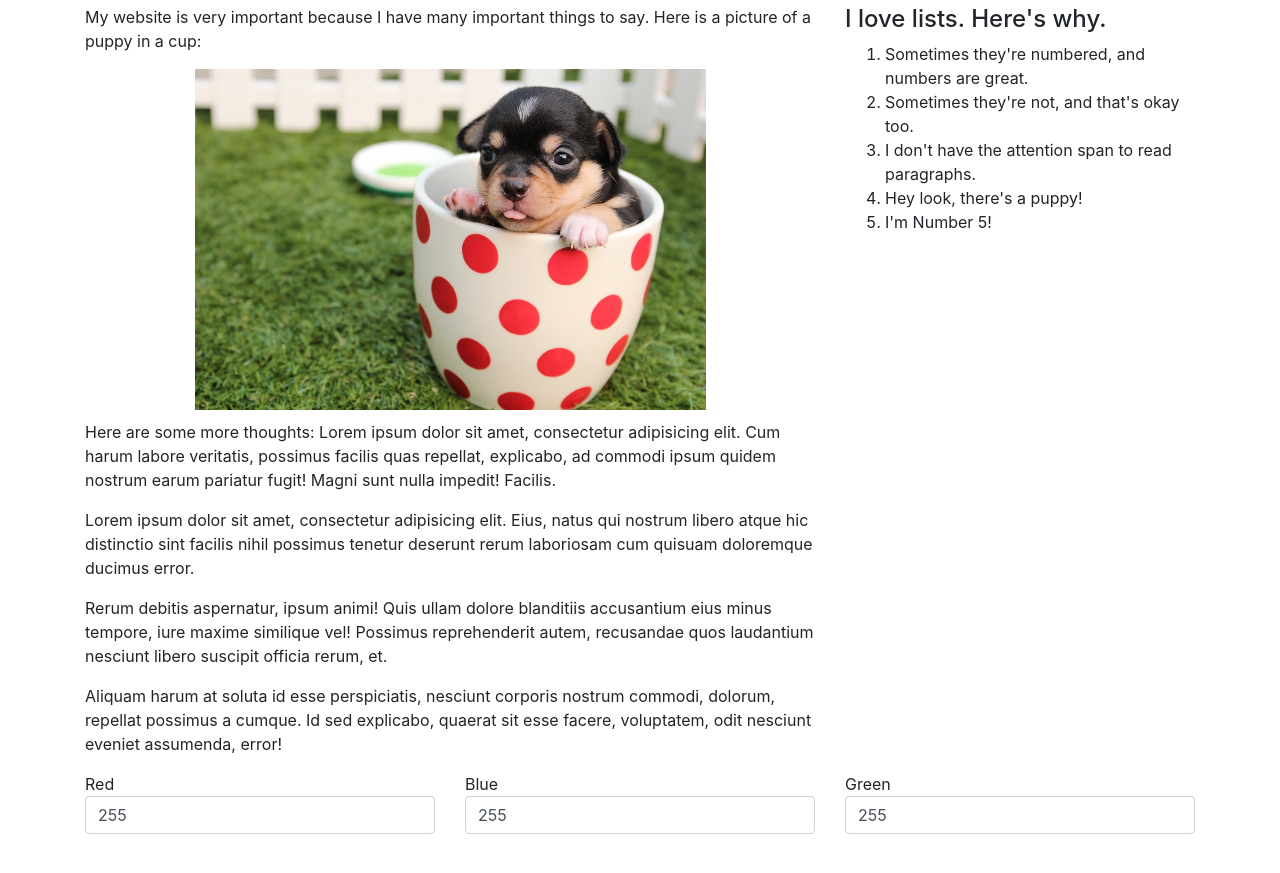
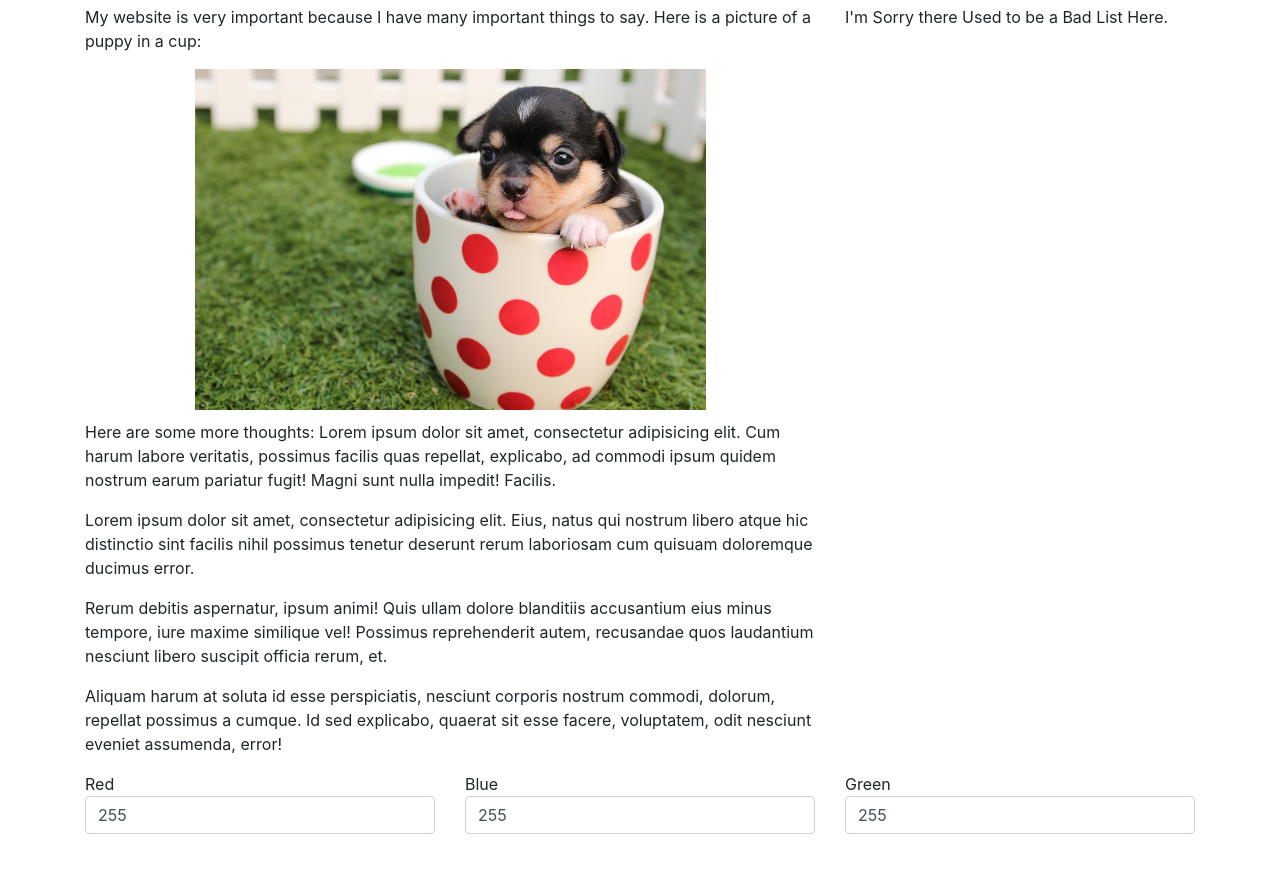
Before and after one commit to wax54/jquery-exercises, a plain HTML site: page index.html in a window 1280 px wide. Shown: the part 53-926 px from the top of the page. Drawn offline with nearby package versions, Linux system fonts and the light colour scheme.

Commit message:
Step 6 done.

```diff
--- a/index.html
+++ b/index.html
@@ -89,8 +89,16 @@
       $('#title').css('font-size', randSizePx);
       console.log('Title Size Changed');
 
-      const list = $('aside ol');
-      list.append("<li>I'm Number 5!</li>");
+      $('aside ol').append("<li>I'm Number 5!</li>");
+      console.log('List Appended');
+
+      $('aside').children().remove();
+      console.log('LIST DESTROYED');
+
+      $('<p></p>')
+        .text("I'm Sorry there Used to be a Bad List Here.")
+        .appendTo('aside');
+      console.log('Paragraph Added');
 
     });
 </script>
```
